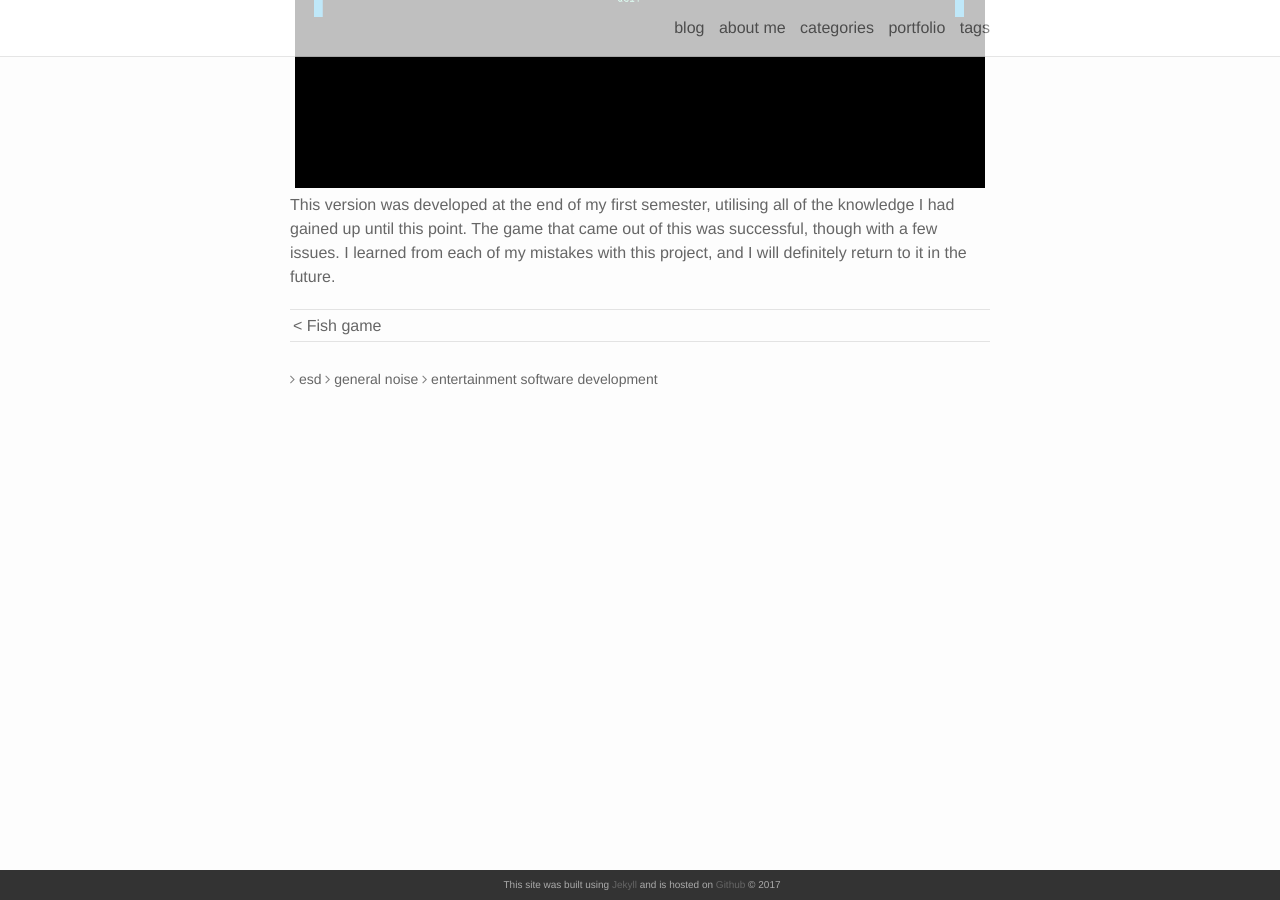
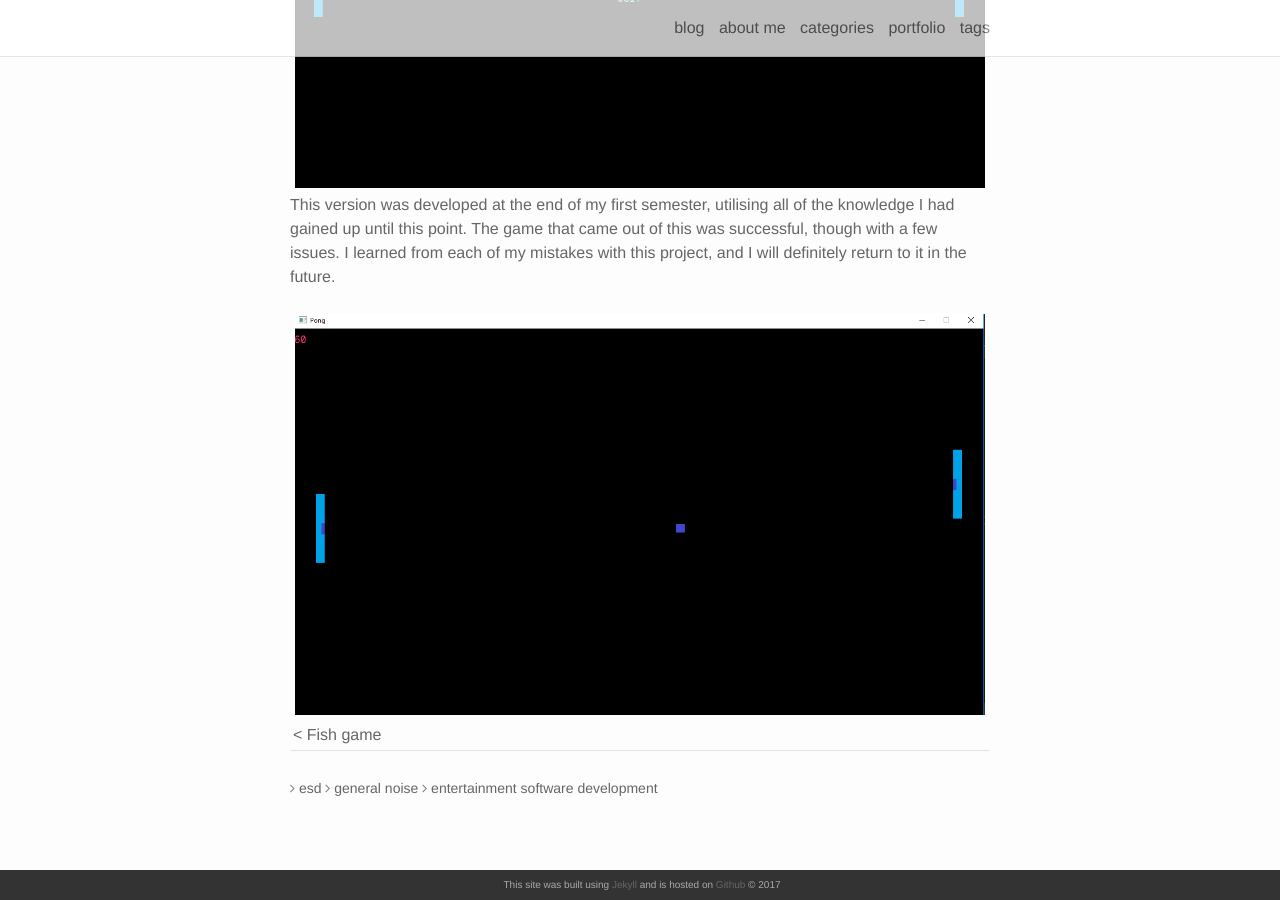
Before and after one commit to SoloMorris/SoloMorris.github.io, a Jekyll site: the page built from _posts/2018-03-18-pong.markdown, in a window 1280 px wide and 900 px high, scrolled down 583 px. Built offline with Jekyll 4.4.1, drawn with Linux system fonts in a browser that asks for light colours; nearby versions of some CDN libraries.

Commit message:
Added second image to Pong page

```diff
--- a/_posts/2018-03-18-pong.markdown
+++ b/_posts/2018-03-18-pong.markdown
@@ -22,3 +22,5 @@ The game has two primary modes: 1 v 1 PvP, and 1 v 1 PvAI. There is an additiona
 This version was developed at the end of my first semester, utilising all of the knowledge I had gained up until this point.
 The game that came out of this was successful, though with a few issues.
 I learned from each of my mistakes with this project, and I will definitely return to it in the future.
+
+<img class="col three" src="{{ site.baseurl }}/img/pong_02.PNG">
```
